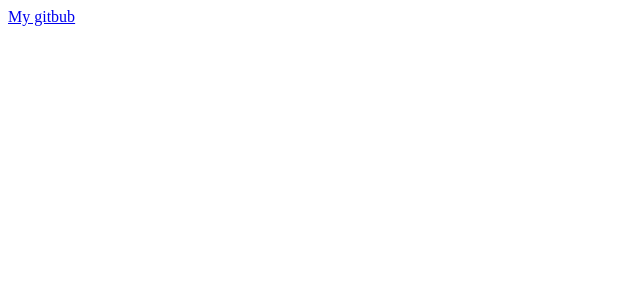
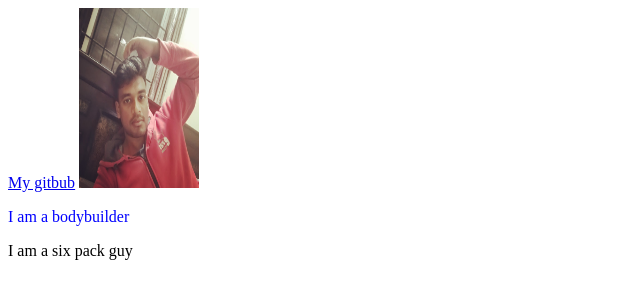
Before and after one commit to vishnu92karthik/HTML, a plain HTML site: page Attribute.html in a window 1280 px wide. Shown: the whole page, without its empty margins (0-640 px from the left). Drawn offline with Linux system fonts and the light colour scheme.

Commit message:
Attribute

```diff
--- a/Attribute.html
+++ b/Attribute.html
@@ -8,5 +8,8 @@
 </head>
 <body>
     <a href="https://github.com/vishnu92karthik/HTML">My gitbub</a>
+    <img src="mypic.jpg" width="120px" height="180px" alt="I am a bodybuilder">
+    <p style="color: blue;">I am a bodybuilder</p>
+    <p title="bodybuilding">I am a six pack guy</p>
 </body>
 </html>
```
